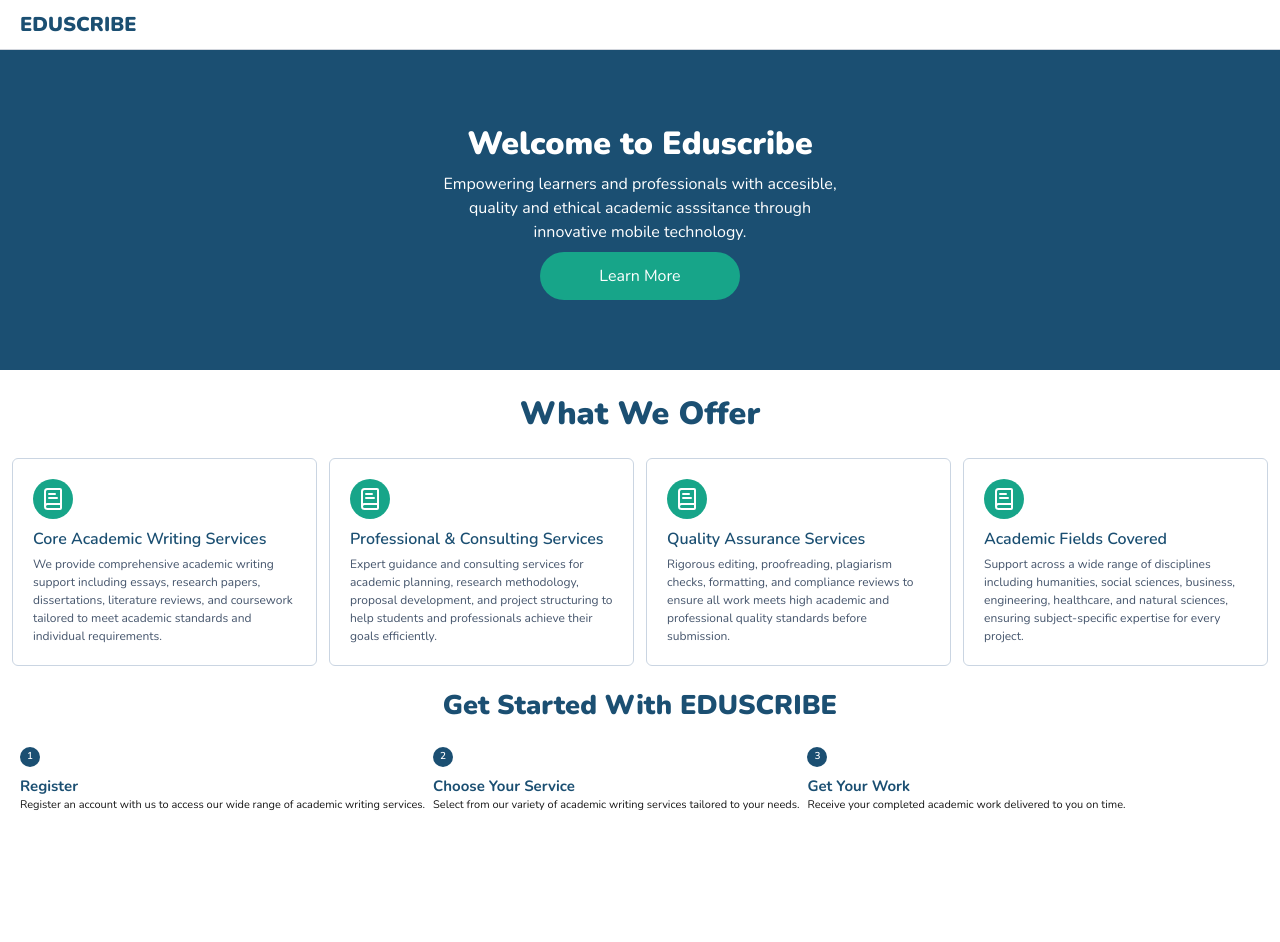
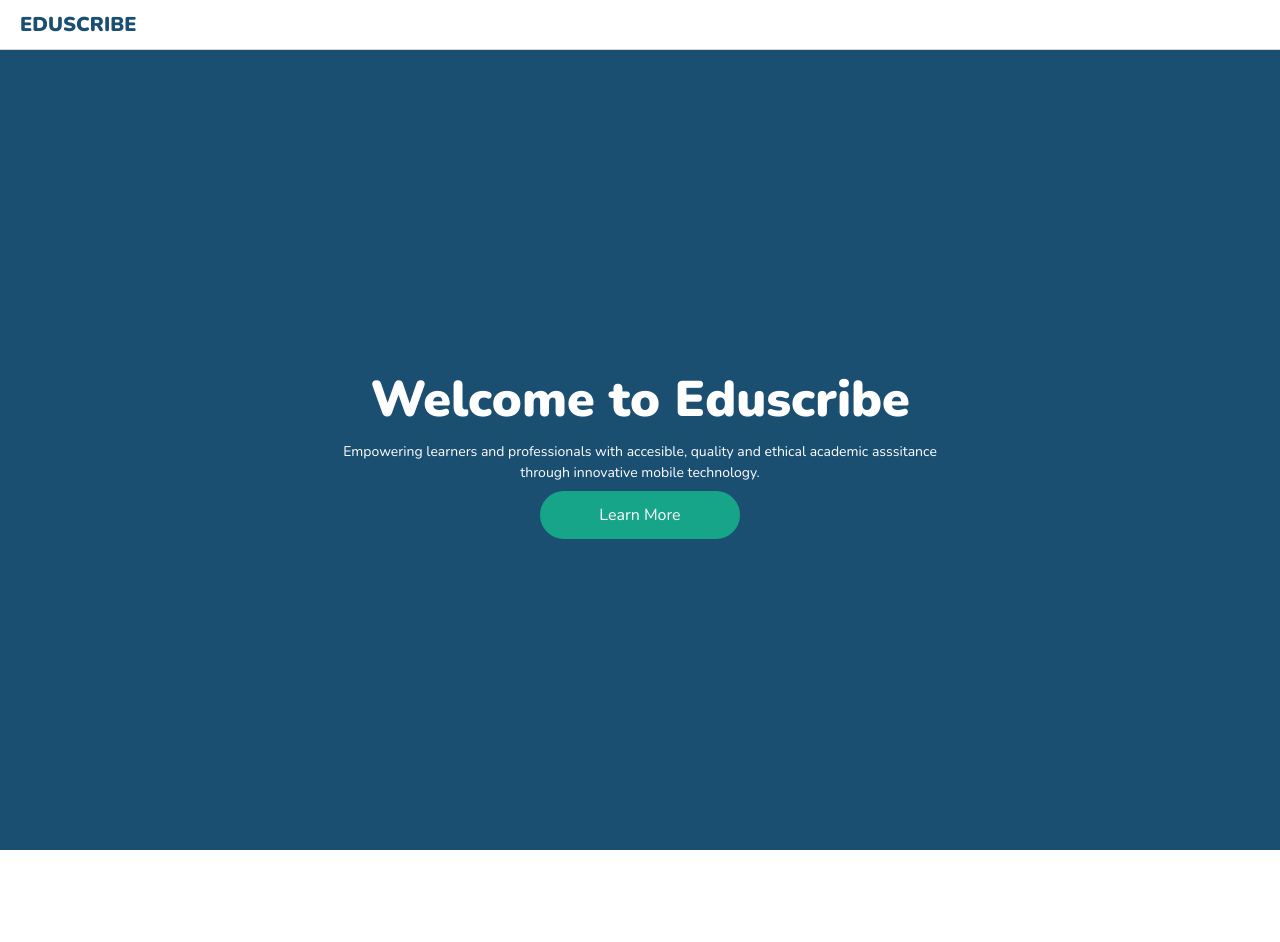
Before and after one commit to StephenTetteh-Nirvana/Eduscribe, a Next.js app: page / in a window 1280 px wide. Shown: the top 942 px of the page. Before the commit the page ends 814 px from the top, so only its background shows below. Built offline with nearby package versions, Linux system fonts and the light colour scheme.

Commit message:
everything looks good across all devices

```diff
--- a/app/globals.css
+++ b/app/globals.css
@@ -6,6 +6,7 @@
   --primary: #1B4F72;
   --secondary: #F39C12;
   --accent: #17A589;
+  --secondary-background: #F8F9F4;
 }
 
 @theme inline {
--- a/app/layout.tsx
+++ b/app/layout.tsx
@@ -24,7 +24,7 @@ export default function RootLayout({
       lang="en"
       className={`${nunito.className} h-full antialiased`}
     >
-      <body className="min-h-full flex flex-col">{children}</body>
+      <body className="min-h-full">{children}</body>
     </html>
   );
 }
--- a/app/page.tsx
+++ b/app/page.tsx
@@ -5,7 +5,7 @@ import Navbar from "@/components/layout/Navbar";
 
 export default function Home() {
   return (
-    <div className="bg-white">
+    <div>
       <Navbar/>
       <HeroSection/>
       <Services/>
--- a/components/layout/home/HeroSection.tsx
+++ b/components/layout/home/HeroSection.tsx
@@ -1,10 +1,12 @@
 const HeroSection = () => {
     return (
-        <div className="bg-[var(--primary)] w-full flex items-center justify-center h-[40vh]">
+        <div className="bg-[var(--primary)] w-full flex items-center justify-center h-screen">
 
             <div className="flex flex-col">
-              <h1 className="text-[32px] text-white font-[900] text-[var(--primary)] text-center ">Welcome to Eduscribe</h1>
-              <p className="text-white text-center w-[400px] mt-1">Empowering learners and professionals with accesible, quality and ethical academic asssitance through innovative mobile technology.</p>
+              <h1 className="text-[30px] md:text-[40px] lg:text-[50px] text-white font-[900] text-[var(--primary)] text-center ">Welcome to Eduscribe</h1>
+
+              <p className="text-[14px] text-white text-center md:w-[600px] mx-auto mt-1">Empowering learners and professionals with accesible, quality and ethical academic asssitance through innovative mobile technology.</p>
+
               <button className="bg-[var(--accent)] text-white rounded-full p-3 mt-2 w-[200px] mx-auto cursor-pointer">Learn More</button>
             </div>
         </div>
--- a/components/layout/home/HowItWorks.tsx
+++ b/components/layout/home/HowItWorks.tsx
@@ -18,28 +18,27 @@ const data = [
 
 const HowItWorks = () => {
   return (
-        <div className=" w-full mt-5 px-5">
-          <h1 className="text-[var(--primary)] text-center text-[27px] font-[900]">Get Started With EDUSCRIBE</h1>
+    <div className=" w-full mt-15 px-3 md:pl-10 py-5 h-[60vh]">
+      <h1 className="text-[var(--primary)] text-center text-[27px] lg:text-[40px] md:text-[35px] font-[900]">Get Started With EDUSCRIBE</h1>
 
       {/* Work Roadmap  */}
-          <div className="flex flex-col gap-2 md:flex-row mt-5 md:mx-auto mx-auto">
+      <div className="grid grid-cols-1 gap-3 md:grid-cols-3 md:gap-2 mt-5 lg:mt-10">
        {data.map((item, index) => (
+        // Service Card
+        <div key={index} className="flex flex-row gap-2 h-[60px] md:flex-col lg:mx-auto">
 
-            <div key={index} className="flex flex-row gap-2 h-[60px] md:flex-col">
-              <div className="bg-[var(--primary)] w-5 h-5 rounded-full
-                flex items-center justify-center text-white font-[600] flex-shrink-0 text-[10px]"
+          <div className="bg-[var(--primary)] w-5 h-5 md:w-10 md:h-10 rounded-full
+            flex items-center justify-center text-white font-[600] flex-shrink-0 text-[10px] md:mx-auto md:text-[15px]"
           >
             {item.number}
           </div>
 
-              <div>
-                <h1 className="text-[15px] font-[700] text-[var(--primary)]">{item.title}</h1>
-                <p className="text-[11px]">{item.description}</p>
+          <div className="md:flex md:flex-col md:gap-2 md:items-center md:justify-center">
+            <h1 className="text-[15px] md:text-[18px] lg:text-[20px] font-[700] text-[var(--primary)] md:text-center">{item.title}</h1>
+            <p className="text-[11px] md:text-center md:text-[13px] md:w-[210px] lg:w-[250px] lg:mt-1">{item.description}</p>
           </div>
         </div>
        ))}
-
-
       </div>
     </div>
   )
--- a/components/layout/home/Services.tsx
+++ b/components/layout/home/Services.tsx
@@ -25,13 +25,15 @@ const services = [
 
 const Services = () => {
   return (
-        <div className="mt-5">
-          <h1 className="text-[32px] text-center font-[900] text-[var(--primary)]">What We Offer</h1>
+    <div className="mt-15 py-5 md:px-10 w-full">
+      <h1 className="text-[32px] lg:text-[40px] md:text-[35px] text-center font-[900] text-[var(--primary)]">What We Offer</h1>
 
       {/* Services Cards  */}
-          <section className="w-full grid grid-cols-1 md:grid-cols-2 lg:grid-cols-4 gap-3 mt-5  px-5 mx-auto md:px-3">
+      <section className="w-full grid grid-cols-1 md:grid-cols-2 lg:grid-cols-4 gap-3 mt-5 px-5 mx-auto md:px-3">
         {services.map((service, index) => (
-                <div key={index} className="border border-slate-300 rounded-md p-5">
+
+          <div key={index} className="border border-slate-200 rounded-md p-5 bg-[var(--secondary-background)]">
+
             <div className="bg-[var(--accent)] rounded-full p-2 w-10 h-10 flex items-center justify-center">
               <BookText color="white" />
             </div>
@@ -40,6 +42,7 @@ const Services = () => {
               <h1 className="text-[20px] md:text-[16px] font-[600] text-[var(--primary)]">{service.title}</h1>
               <p className="text-[12px] md:mt-1 text-slate-600">{service.description}</p>
             </div>
+
           </div>
         ))}
       </section>
--- a/package.json
+++ b/package.json
@@ -3,7 +3,7 @@
   "version": "0.1.0",
   "private": true,
   "scripts": {
-    "dev": "next dev --webpack",
+    "dev": "next dev",
     "build": "next build",
     "start": "next start",
     "lint": "eslint"
```
Lines whose indentation alone changed are shown as unchanged.
